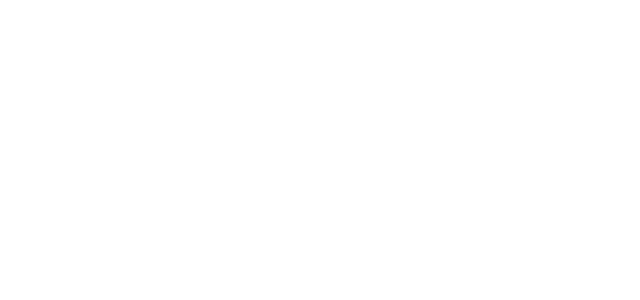
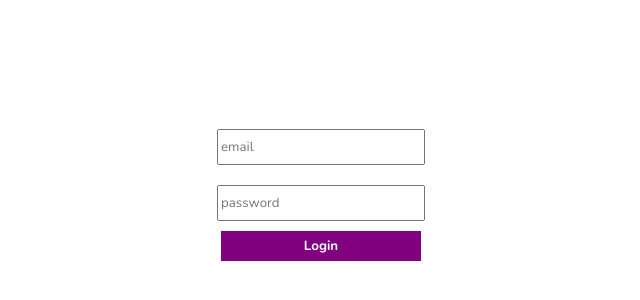
Before and after one commit to dimitarsabev00/React-Admin-Dashboard, a React (Vite) app: page /login in a window 1280 px wide. Before the commit this address had no page. Shown: the part 210-510 px from the top of the page, without its empty margins (319-959 px from the left). Built offline with nearby package versions, Linux system fonts and the light colour scheme.

Commit message:
Added Login Component + Styling & Implement Firebase Authentication With Context + Added RequireAuth Component

```diff
--- a/src/App.jsx
+++ b/src/App.jsx
@@ -7,6 +7,8 @@
 import "./styleApp/dark.scss";
 import { useContext } from "react";
 import { DarkModeContext } from "./context/darkModeContext";
+import Login from "./pages/Login/Login";
+import RequireAuth from "./components/RequireAuth/RequireAuth";
 const App = () => {
   const { darkMode } = useContext(DarkModeContext);
   return (
@@ -14,13 +16,39 @@
       <Router>
         <Routes>
           <Route path="/">
-            <Route index element={<Home />} />
+            <Route
+              index
+              element={
+                <RequireAuth>
+                  <Home />
+                </RequireAuth>
+              }
+            />
+            <Route path="login" element={<Login />} />
             <Route path="users">
-              <Route index element={<Users />} />
-              <Route path=":userId" element={<UserDetails />} />
+              <Route
+                index
+                element={
+                  <RequireAuth>
+                    <Users />
+                  </RequireAuth>
+                }
+              />
+              <Route
+                path=":userId"
+                element={
+                  <RequireAuth>
+                    <UserDetails />
+                  </RequireAuth>
+                }
+              />
               <Route
                 path="new"
-                element={<New inputs={userInputs} title="Add New User" />}
+                element={
+                  <RequireAuth>
+                    <New inputs={userInputs} title="Add New User" />
+                  </RequireAuth>
+                }
               />
             </Route>
             {/* <Route path="products">
--- /dev/null
+++ b/src/components/RequireAuth/RequireAuth.jsx
@@ -0,0 +1,11 @@
+import { useContext } from "react";
+import { Navigate } from "react-router-dom";
+import { AuthContext } from "../../context/AuthContext";
+
+const RequireAuth = ({ children }) => {
+  const { currentUser } = useContext(AuthContext);
+
+  return currentUser ? children : <Navigate to="/login" />;
+};
+
+export default RequireAuth;
--- /dev/null
+++ b/src/context/AuthContext.jsx
@@ -0,0 +1,22 @@
+import { createContext, useEffect, useReducer } from "react";
+import AuthReducer from "./AuthReducer";
+
+const INITIAL_STATE = {
+  currentUser: JSON.parse(localStorage.getItem("user")) || null,
+};
+
+export const AuthContext = createContext(INITIAL_STATE);
+
+export const AuthContextProvider = ({ children }) => {
+  const [state, dispatch] = useReducer(AuthReducer, INITIAL_STATE);
+
+  useEffect(() => {
+    localStorage.setItem("user", JSON.stringify(state.currentUser));
+  }, [state.currentUser]);
+
+  return (
+    <AuthContext.Provider value={{ currentUser: state.currentUser, dispatch }}>
+      {children}
+    </AuthContext.Provider>
+  );
+};
--- /dev/null
+++ b/src/context/AuthReducer.jsx
@@ -0,0 +1,18 @@
+const AuthReducer = (state, action) => {
+  switch (action.type) {
+    case "LOGIN": {
+      return {
+        currentUser: action.payload,
+      };
+    }
+    case "LOGOUT": {
+      return {
+        currentUser: null,
+      };
+    }
+    default:
+      return state;
+  }
+};
+
+export default AuthReducer;
--- a/src/main.jsx
+++ b/src/main.jsx
@@ -1,12 +1,15 @@
 import React from "react";
 import ReactDOM from "react-dom/client";
 import App from "./App";
+import { AuthContextProvider } from "./context/AuthContext";
 import { DarkModeContextProvider } from "./context/darkModeContext";
 
 ReactDOM.createRoot(document.getElementById("root")).render(
   <>
     <DarkModeContextProvider>
-      <App />
+      <AuthContextProvider>
+        <App />
+      </AuthContextProvider>
     </DarkModeContextProvider>
   </>
 );
--- /dev/null
+++ b/src/pages/Login/Login.jsx
@@ -0,0 +1,53 @@
+import { useContext, useState } from "react";
+import "./Login.scss";
+import { signInWithEmailAndPassword } from "firebase/auth";
+import { auth } from "../../config/firebase";
+import { useNavigate } from "react-router-dom";
+import { AuthContext } from "../../context/AuthContext";
+
+const Login = () => {
+  const [error, setError] = useState(false);
+  const [email, setEmail] = useState("");
+  const [password, setPassword] = useState("");
+
+  const navigate = useNavigate();
+
+  const { dispatch } = useContext(AuthContext);
+
+  const handleLogin = (e) => {
+    e.preventDefault();
+
+    signInWithEmailAndPassword(auth, email, password)
+      .then((userCredential) => {
+        // Signed in
+        const user = userCredential.user;
+        console.log(user);
+        dispatch({ type: "LOGIN", payload: user });
+        navigate("/");
+      })
+      .catch((error) => {
+        setError(true);
+      });
+  };
+
+  return (
+    <div className="login">
+      <form onSubmit={handleLogin}>
+        <input
+          type="email"
+          placeholder="email"
+          onChange={(e) => setEmail(e.target.value)}
+        />
+        <input
+          type="password"
+          placeholder="password"
+          onChange={(e) => setPassword(e.target.value)}
+        />
+        <button type="submit">Login</button>
+        {error && <span>Wrong email or password!</span>}
+      </form>
+    </div>
+  );
+};
+
+export default Login;
--- /dev/null
+++ b/src/pages/Login/Login.scss
@@ -0,0 +1,34 @@
+.login {
+  height: 100vh;
+  display: flex;
+  align-items: center;
+  justify-content: center;
+
+  form {
+    display: flex;
+    flex-direction: column;
+    align-items: center;
+
+    input {
+      width: 200px;
+      height: 30px;
+      margin: 10px;
+    }
+
+    button {
+      width: 200px;
+      height: 30px;
+      border: none;
+      background-color: purple;
+      color: white;
+      font-weight: bold;
+      cursor: pointer;
+    }
+
+    span {
+      font-size: 12px;
+      color: red;
+      margin-top: 10px;
+    }
+  }
+}
```
